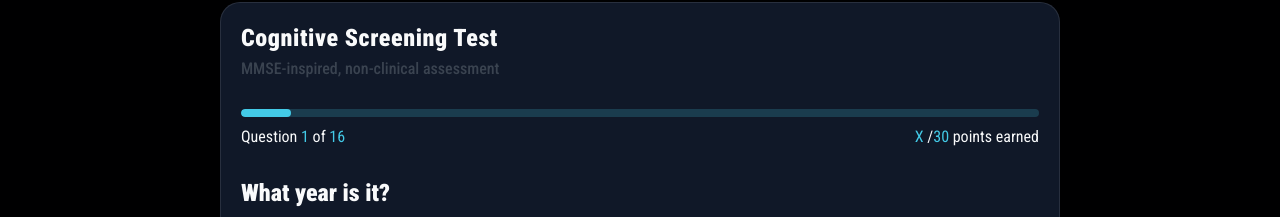
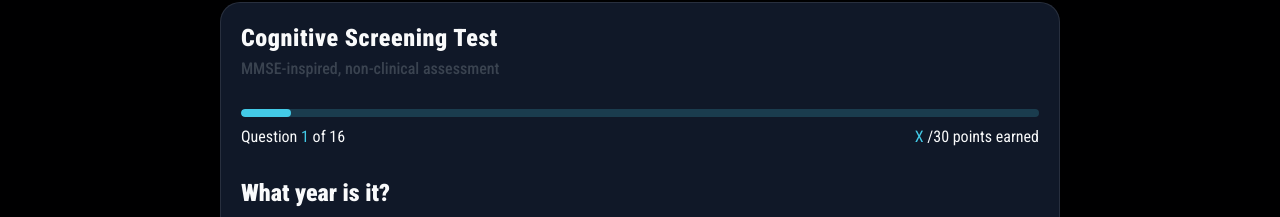
Before and after one commit to davidrapu/Cognify, a React app in the folder frontend/: page /quiz in a window 1280 px wide. Shown: the part 181-398 px from the top of the page. Built offline with nearby package versions, Linux system fonts and the light colour scheme; the HTML template or start-up script is replaced by a standard one.

Commit message:
better UI design

```diff
--- a/frontend/src/pages/Quiz/Question.tsx
+++ b/frontend/src/pages/Quiz/Question.tsx
@@ -21,11 +21,14 @@ export default function Question({questionObj, userInput, onChange} : QuestionPr
   }
 
   return (
-    <div className='w-full h-full flex flex-col gap-y-3 '>
-      <h1 className='text-2xl'>
-        {questionObj.question}
-      </h1>
-      <input value={userInput} onChange={handleChange} placeholder='Answer...' className=' bg-input p-1 rounded-[10px] text-foreground font-normal bg-linear-to- ' />
+    <div className="w-full h-full flex flex-col gap-y-3 ">
+      <h1 className="text-2xl">{questionObj.question}</h1>
+      <input
+        value={userInput}
+        onChange={handleChange}
+        placeholder="Answer..."
+        className=" bg-input p-1 rounded-[10px] text-foreground font-normal focus:outline-none focus:ring-2 focus:ring-primary "
+      />
     </div>
-  )
+  );
 }
--- a/frontend/src/pages/Quiz/QuizCard.tsx
+++ b/frontend/src/pages/Quiz/QuizCard.tsx
@@ -29,27 +29,30 @@ export default function QuizCard({state, dispatch}: QuizCardProps) {
         <p className="text-secondary font-medium">{quizInfo.description}</p>
       </div>
       <div className="flex flex-col gap-y-2">
-        <Progress
-          value={state.currentQuestion}
-          max={quizInfo.totalQuestions}
-        />
+        <Progress value={state.currentQuestion} max={quizInfo.totalQuestions} />
         <div className="flex justify-between font-normal">
           <span>
             Question{" "}
-            <span className="text-primary">{state.currentQuestion}</span>{" "}
-            of <span className="text-primary">{quizInfo.totalQuestions}</span>
+            <span className="text-primary">{state.currentQuestion}</span> of{" "}
+            <span className="">{quizInfo.totalQuestions}</span>
           </span>
           <span>
             <span className="text-primary">X</span> /
-            <span className="text-primary">{quizInfo.totalPoints}</span> points
+            <span className="">{quizInfo.totalPoints}</span> points
             earned
           </span>
         </div>
       </div>
-      <Question questionObj={questionObj} userInput={userInput} onChange={(v) => setUserInput(v)} />
+      <Question
+        questionObj={questionObj}
+        userInput={userInput}
+        onChange={(v) => setUserInput(v)}
+      />
       <button
-      disabled={userInput.trim() === ""}
-        className={"bg-primary text-primary-foreground tracking-wide w-fit py-1 px-3 rounded-[5px] self-end cursor-pointer disabled:cursor-not-allowed disabled:bg-secondary "}
+        disabled={userInput.trim() === ""}
+        className={
+          "bg-primary text-primary-foreground tracking-wide w-fit py-1 px-3 rounded-[5px] self-end cursor-pointer disabled:cursor-not-allowed disabled:bg-secondary "
+        }
         onClick={handleClick}
       >
         Next
```
